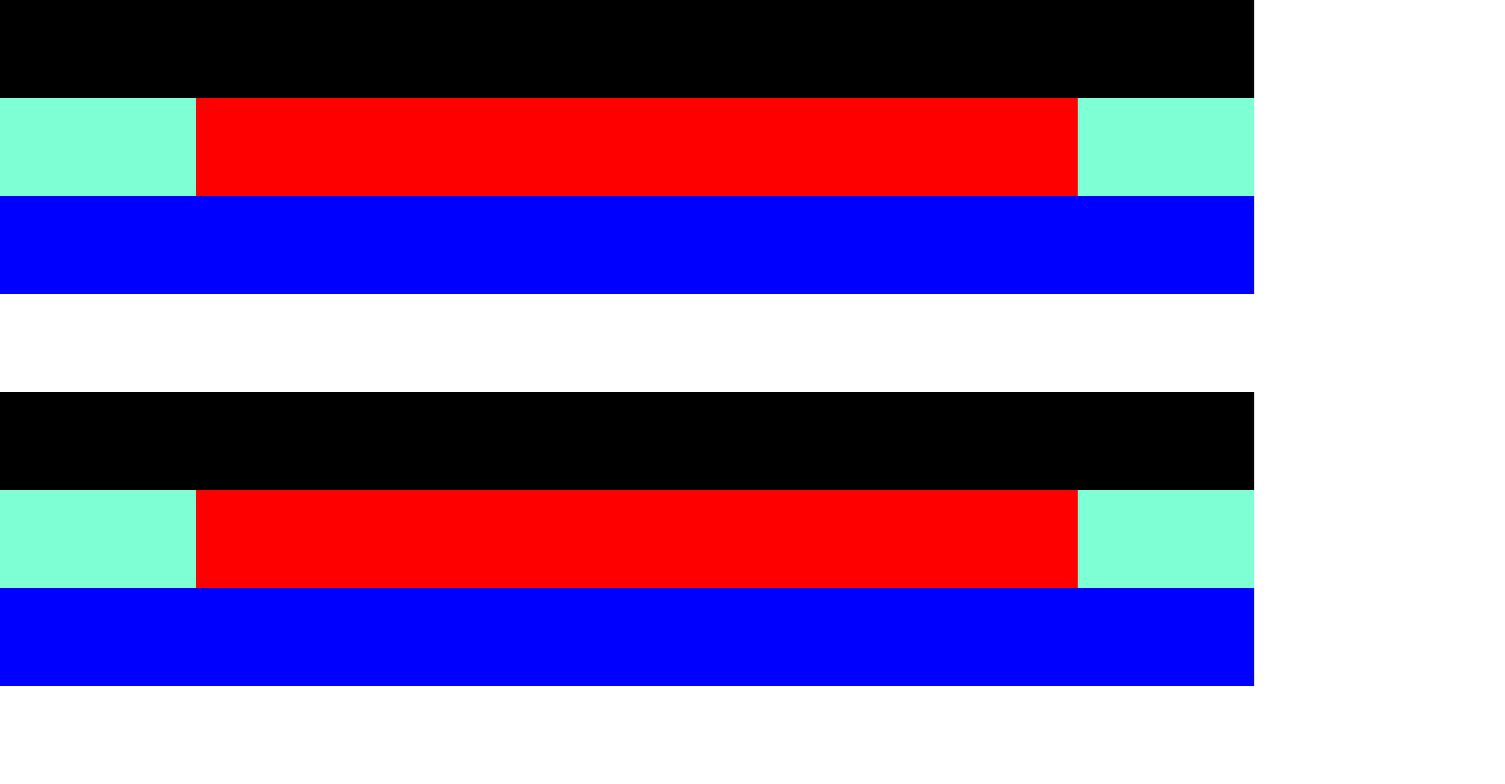
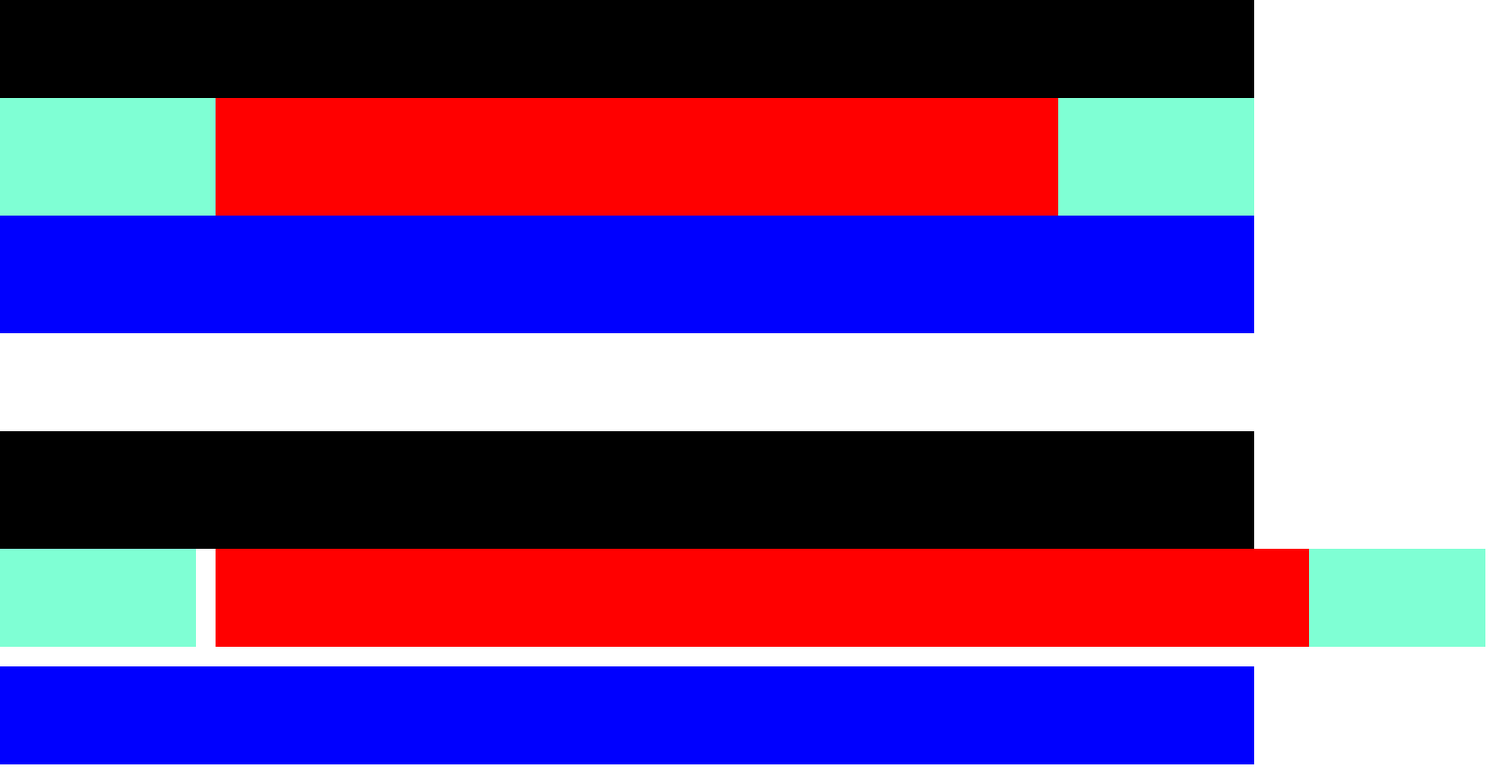
Before and after one commit to zivenday/learning, a plain HTML site: page htmlAndCss/index.html in a window 1280 px wide. Shown: the whole page at 98% size, 1536 px wide, since content can reach past the window. Drawn offline with Linux system fonts and the light colour scheme.

Commit message:
Update index.html

```diff
--- a/htmlAndCss/index.html
+++ b/htmlAndCss/index.html
@@ -24,38 +24,38 @@
 			#insert {
 				margin: 0 180px 0 200px;
 				background: red;
-				height: 100px;
+				height: 120px;
 			}
 			#left {
 				margin-left: -100%;
-				width: 200px;
+				width: 220px;
 				background: aquamarine;
-				height: 100px;
+				height: 120px;
 				float: left;
 			}
 			#right {
-				margin-left: -180px;
-				width: 180px;
+				margin-left: -200px;
+				width: 200px;
 				background: aquamarine;
-				height: 100px;
+				height: 120px;
 				float: left;
 			}
 			#footer {
 				clear: both;
-				height: 100px;
+				height: 120px;
 				background: blue;
 			}
 
 			#title {
 				width: 100%;
-				height: 100px;
+				height: 120px;
 				background: black;
 			}
 			#pd {
-				padding-left: 200px;
-				padding-right: 180px;
-				height: 100px;
-				width: 100%;
+				padding-left: 220px;
+				padding-right: 200px;
+				height: 120px;
+				width: 120%;
 				box-sizing: border-box;
 			}
 			#main,
@@ -74,7 +74,7 @@
 				background: aquamarine;
 				height: 100px;
 				position: relative;
-				right: 200px;
+				right: 220px;
 			}
 			#after {
 				margin-left: -180px;
```
